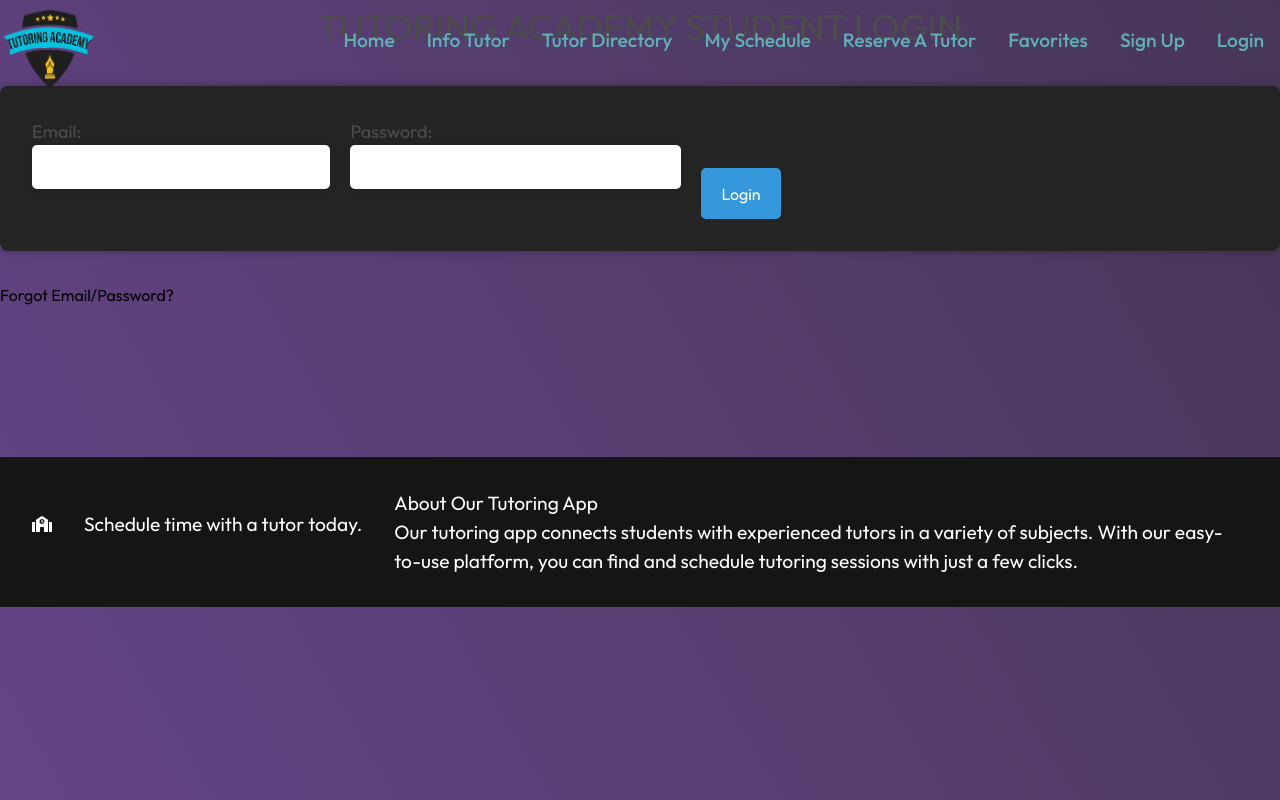
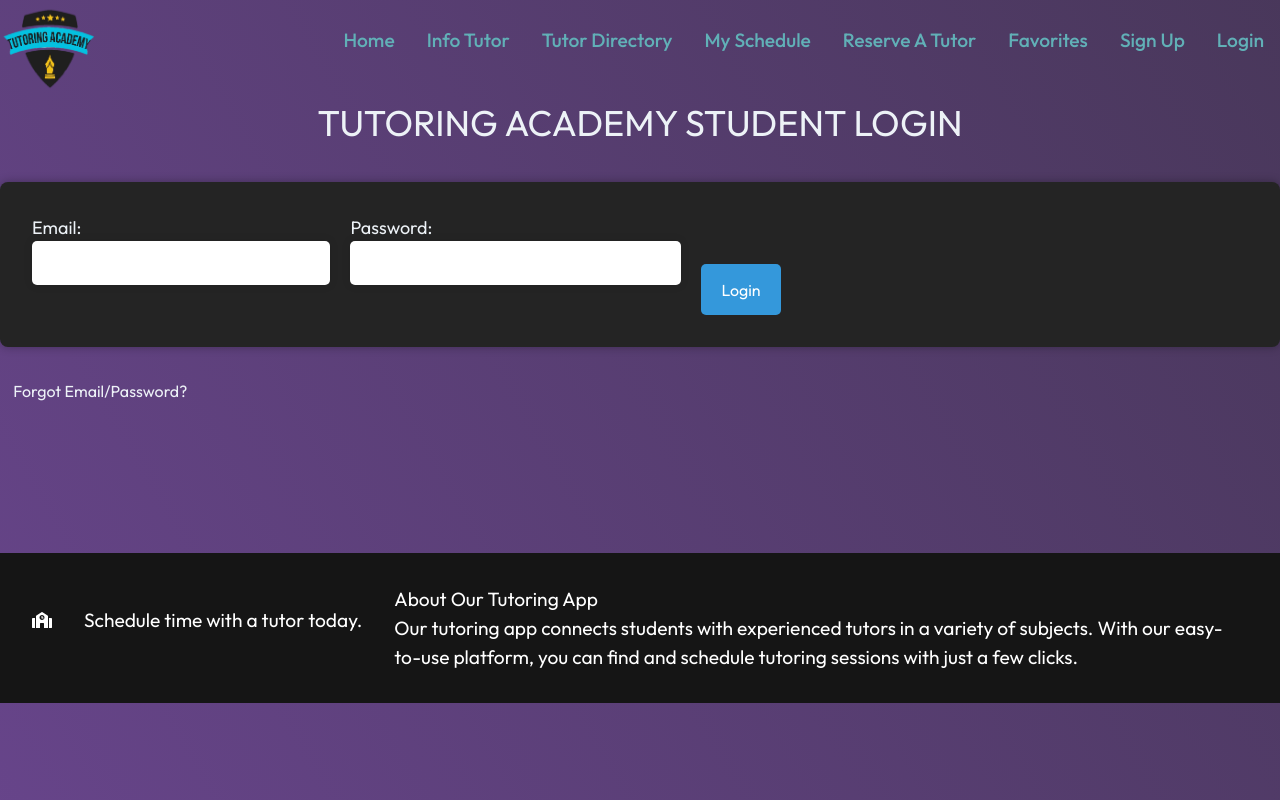
Before and after one commit to rpatangay00/ImplementationTutoringAcademy, a React (Create React App) app in the folder TUTORINGACADEMY_FINALCODE/: page /Login2 in a window 1280 px wide. Built offline with nearby package versions, Linux system fonts and the light colour scheme.

Commit message:
minor visual style updates

```diff
--- a/TUTORINGACADEMY_FINALCODE/src/components/HeroImg.js
+++ b/TUTORINGACADEMY_FINALCODE/src/components/HeroImg.js
@@ -15,7 +15,7 @@ const heroImg = () => {
       </div>
       <div className="content">
          <p>Welcome to Tutoring Academy</p>
-         <h1>Reserve a tutor now.</h1>
+         <h1 className='text-gray-200'>Reserve a tutor now.</h1>
          <div>
             <Link to ="/reservetutor" className="btn btn-light">Book Now</Link>
          </div>
--- a/TUTORINGACADEMY_FINALCODE/src/components/Login2.js
+++ b/TUTORINGACADEMY_FINALCODE/src/components/Login2.js
@@ -22,14 +22,15 @@ function Login2Page() {
       return;
     }
 
-    // TODO: Send login request to server
+
     setSuccess(true);
-    window.location.reload(); // Refresh page after successful login
+    window.location.reload();
 
   };
 
   return (
     <div className="LoginPage">
+      <div>&nbsp;</div><div>&nbsp;</div><div>&nbsp;</div><div>&nbsp;</div>
       {success ? (
         <div>
           <h1>Login successful!</h1>
@@ -37,20 +38,20 @@ function Login2Page() {
         </div>
       ) : (
         <div>
-          <h1>Tutoring Academy Student Login</h1>
+          <h1 className='text-gray-200'>Tutoring Academy Student Login</h1>
           {error && <p className="error">{error}</p>}
           <form onSubmit={handleSubmit}>
-            <label>
+            <label className='text-gray-200'>
               Email:
               <input type="email" value={email} onChange={(e) => setEmail(e.target.value)} />
             </label>
-            <label>
+            <label className='text-gray-200'>
               Password:
               <input type="password" value={password} onChange={(e) => setPassword(e.target.value)} />
             </label>
             <button type="submit">Login</button>
           </form>
-          <a href="/forgot">Forgot Email/Password?</a>
+          &nbsp;&nbsp;&nbsp;&nbsp;<a href="/forgot" className='text-gray-200'>Forgot Email/Password?</a>
         </div>
       )}
     </div>
--- a/TUTORINGACADEMY_FINALCODE/src/components/TutorDirectory/components/TutorCard.js
+++ b/TUTORINGACADEMY_FINALCODE/src/components/TutorDirectory/components/TutorCard.js
@@ -1,6 +1,4 @@
 import React, {useState, useMemo, useEffect} from "react";
-// import {ExpandedTutorCard} from "./ExpandedTutorCard.js"
-// import ExpandedTutorCard from "./ExpandedTutorCard.js";
 import Button from '@mui/material/Button';
 import Dialog from '@mui/material/Dialog';
 import DialogActions from '@mui/material/DialogActions';
@@ -99,10 +97,12 @@ if(loading) {
               <DialogContentText >
                 <strong>Level: </strong> {props.grade} <br/>
                 <strong>Subject(s): </strong> {subjectsList}
-
-                <p> </p>
+                <div>&nbsp;</div>
                 <strong>Availability: </strong> &nbsp; <DenseTable tutorDetails={tutorDetails}/>
+                <div>&nbsp;</div>
                 <strong>Ratings: </strong> &nbsp; <RatingsTable tutorDetails={tutorDetails}/>
+                <div>&nbsp;</div>
+                <strong>Total Hours: </strong> 108 {tutorDetails.data.TotalHours}&nbsp;
                 {/* <strong>Alternative Subject: </strong> {JSON.stringify(tutorDetails.data.subjects[0].subject)} <br/> */}
               </DialogContentText>
             </DialogContent>
```
